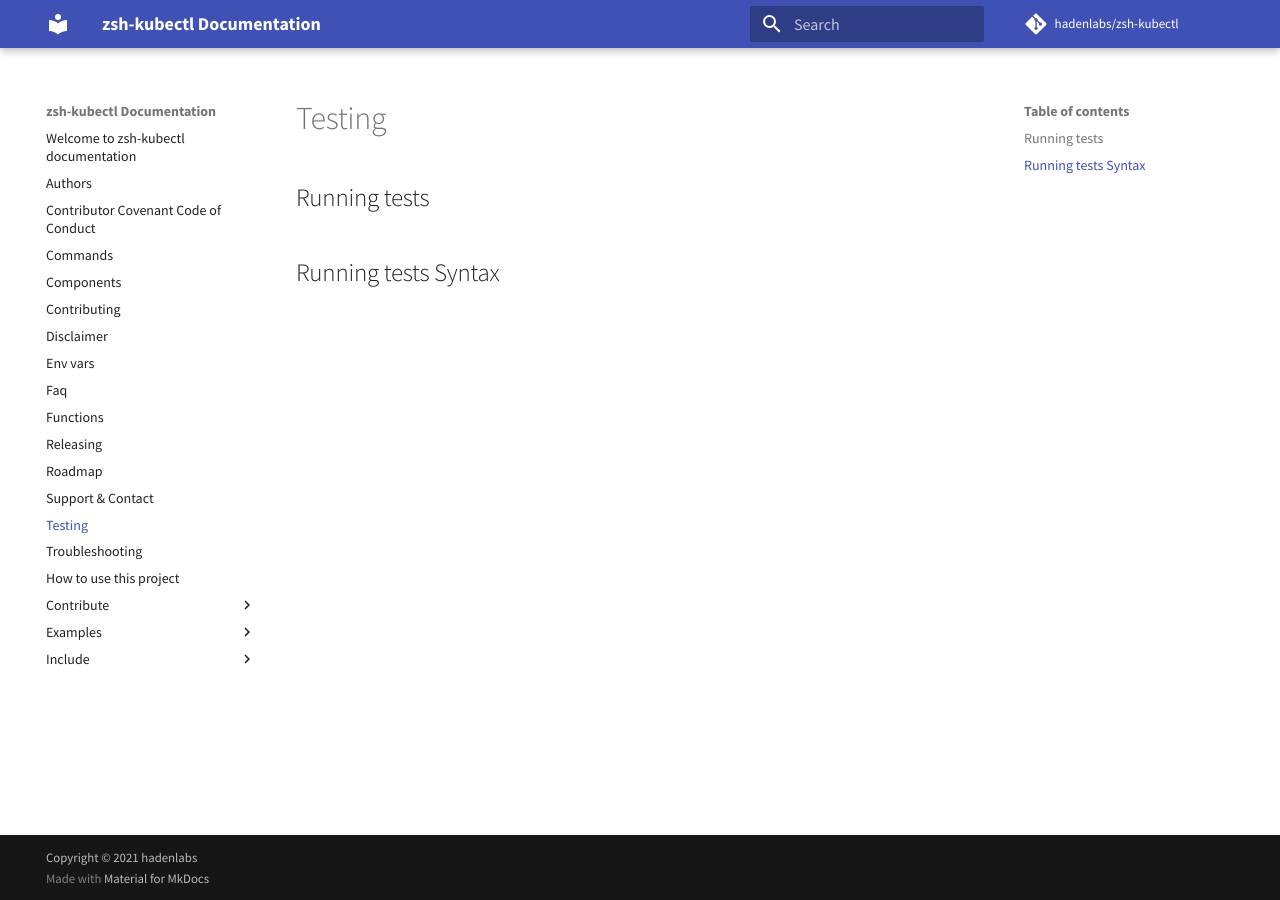
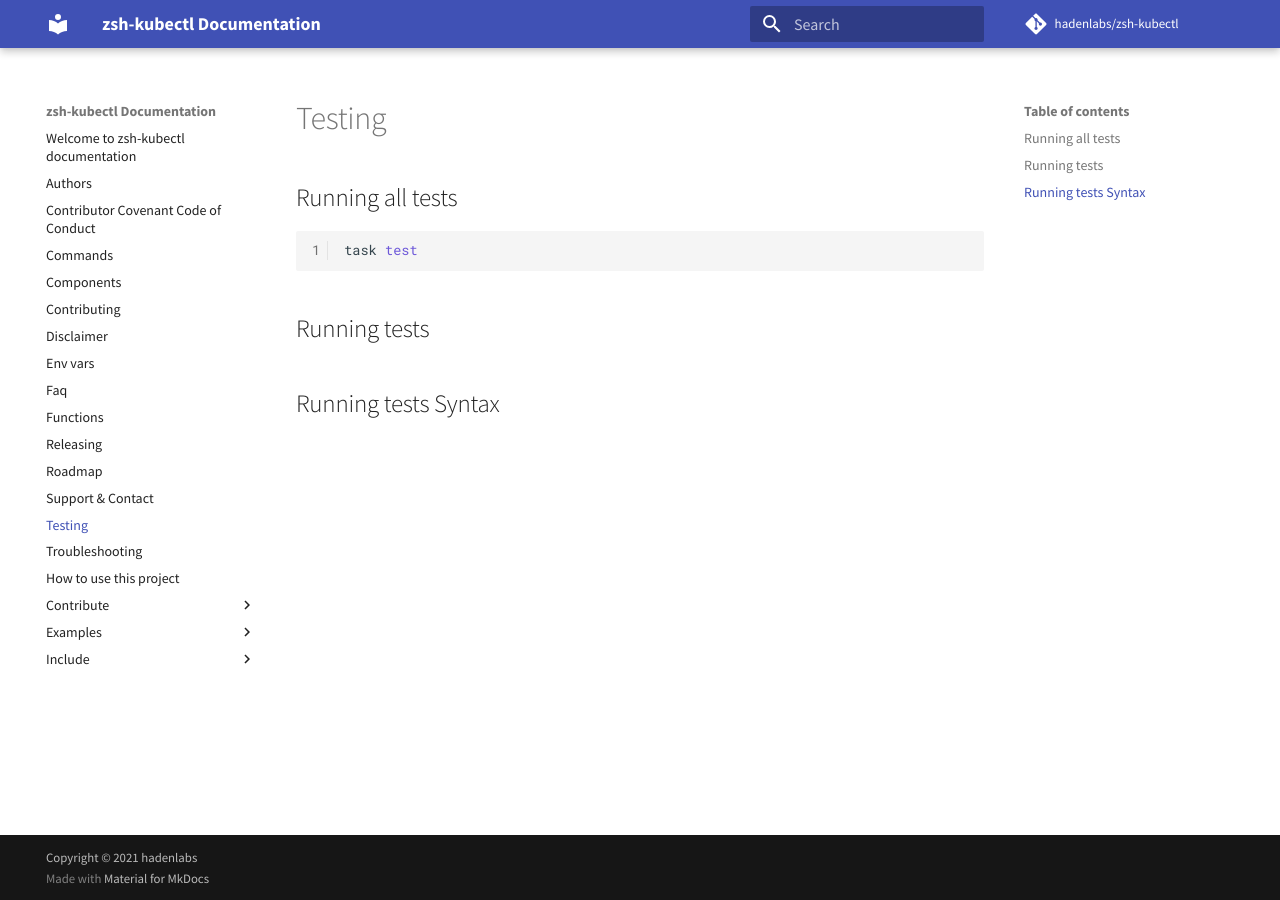
Before and after one commit to hadenlabs/zsh-kubectl, an MkDocs documentation site: the page built from docs/testing.md, in a window 1280 px wide. Built offline with MkDocs 1.6.1 and Material for MkDocs 9.7.7, drawn with Linux system fonts in a browser that asks for light colours; comment, search, counter and statistics services are not loaded.

````diff
--- a/.pre-commit-config.yaml
+++ b/.pre-commit-config.yaml
@@ -1,5 +1,8 @@
 ci:
   autoupdate_schedule: monthly
+
+default_language_version:
+  node: 20.18.1
 
 default_stages:
   - pre-commit
@@ -65,7 +68,7 @@ repos:
       - id: fix-encoding-pragma
       - id: sort-simple-yaml
   - repo: https://github.com/tcort/markdown-link-check
-    rev: v3.13.6
+    rev: v3.12.2
     hooks:
       - id: markdown-link-check
         args:
--- a/docs/testing.md
+++ b/docs/testing.md
@@ -1,4 +1,10 @@
 # Testing
+
+## Running all tests
+
+```bash
+task test
+```
 
 ## Running tests
 
````
Also changed, not shown: docs/include/installation/antibody.md (+1 -1 lines), docs/roadmap.md (+0 -2 lines), 1 other file.
